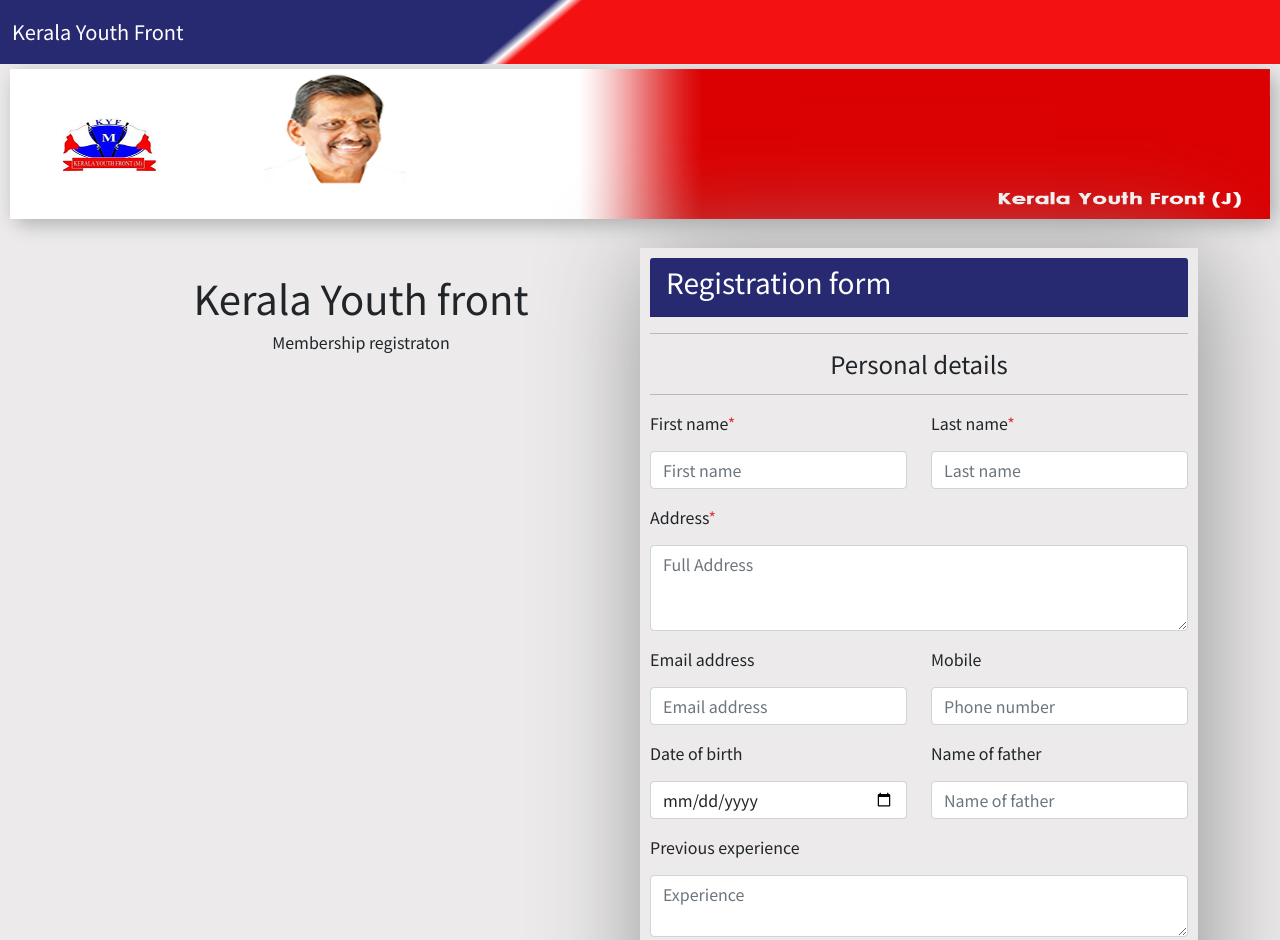
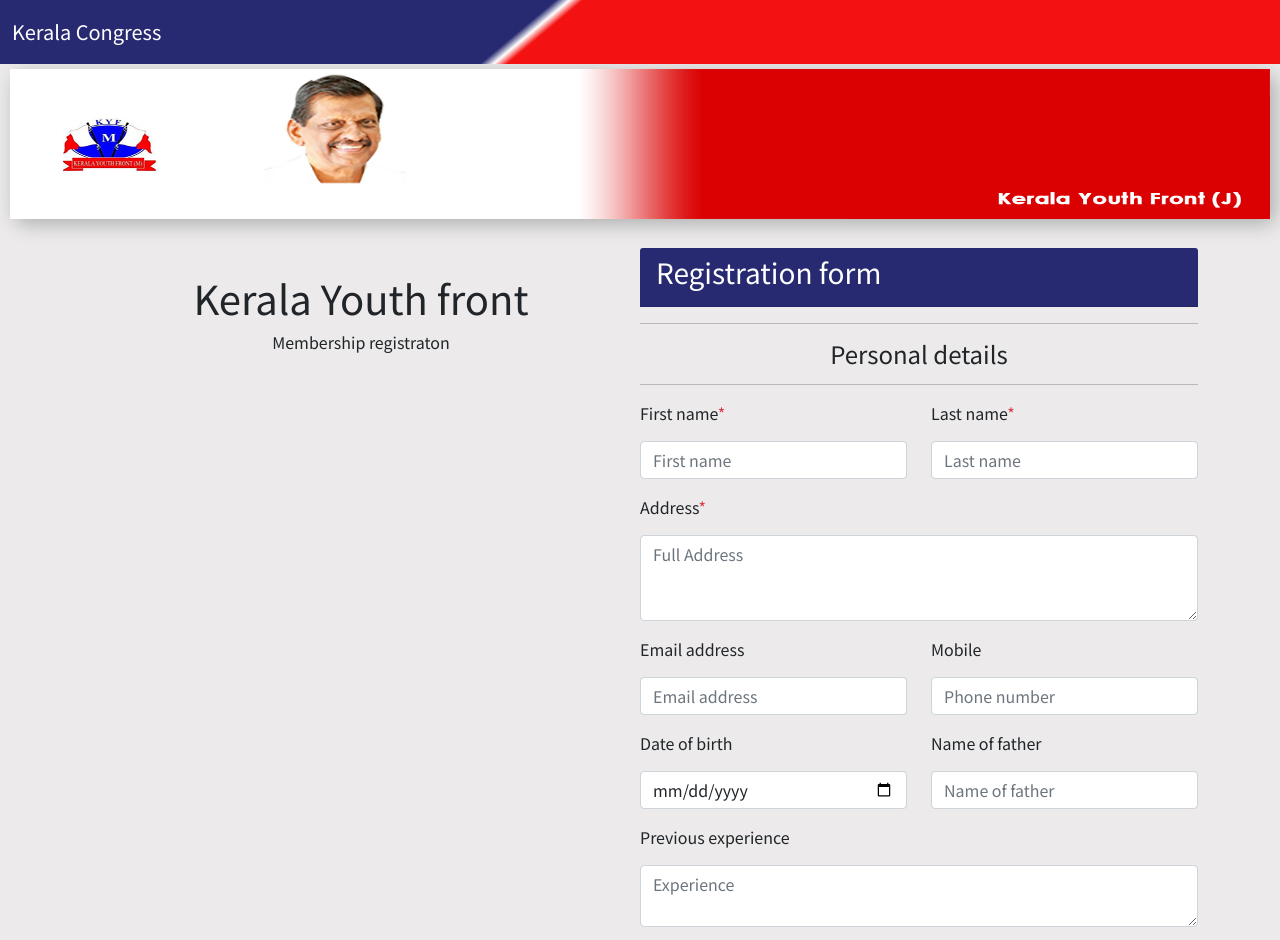
Before and after one commit to redeemer-projects/kyf-demo, a plain HTML site: page index.html in a window 1280 px wide. Shown: the top 940 px of the page. Drawn offline with nearby package versions, Linux system fonts and the light colour scheme.

Commit message:
Just for upload

```diff
--- a/index.html
+++ b/index.html
@@ -17,7 +17,7 @@
     <header>
         <nav class="navbar navbar-dark navbar-expand-lg header-bg">
             <div class="container-fluid">
-                <span class="navbar-brand mb-0 h1">Kerala Youth Front</span>
+                <span class="navbar-brand mb-0 h1">Kerala Congress</span>
             </div>
         </nav>
     </header>
@@ -35,10 +35,11 @@
             </div>
         </div>
         <div class="col-md-6 ">
-            <div class="mt-4 card-background">
-                <div class="card-header head-back">
-                    <h3 style="color: #FFF;">Registration form</h3>
-                </div>
+            <div class="card-header mt-4 head-back">
+                <h3 style="color: #FFF;">Registration form</h3>
+            </div>
+            <div class="">
+
                 <div class="">
                     <form action="/" method="POST">
                         <hr />
@@ -49,7 +50,7 @@
                                 <div class="">
                                     <div class="form-group">
                                         <label for="textFirstname">First name<span class="text-danger">*</span></label>
-                                        <input type="text" name="fname" placeholder="First name" id="textFirstName"
+                                        <input required type="text" name="fname" placeholder="First name" id="textFirstName"
                                             class="form-control my-3" />
                                     </div>
                                 </div>
@@ -57,13 +58,13 @@
                             <div class="col-md-6">
                                 <div class="form-group">
                                     <label for="textLastname">Last name<span class="text-danger">*</span></label>
-                                    <input type="text" name="lname" placeholder="Last name" id="textLastName"
+                                    <input required type="text" name="lname" placeholder="Last name" id="textLastName"
                                         class="form-control my-3" />
                                 </div>
                             </div>
                             <div class="form-group">
                                 <label for="textAddress">Address<span class="text-danger">*</span></label>
-                                <textarea name="address" id="textAddress" placeholder="Full Address" rows="3"
+                                <textarea required name="address" id="textAddress" placeholder="Full Address" rows="3"
                                     class="form-control my-3"></textarea>
                             </div>
 
@@ -72,14 +73,14 @@
                             <div class="col-sm-6">
                                 <div class="form-group">
                                     <label for="textEmail">Email address</label>
-                                    <input type="email" id="textEmail" name="email" placeholder="Email address"
+                                    <input required type="email" id="textEmail" name="email" placeholder="Email address"
                                         class="form-control my-3">
                                 </div>
                             </div>
                             <div class="col-sm-6">
                                 <div class="form-group">
                                     <label for="textPhoneNumber">Mobile</label>
-                                    <input type="number" class="form-control my-3" id="textPhoneNumber"
+                                    <input required type="number" class="form-control my-3" id="textPhoneNumber"
                                         placeholder="Phone number" name="mobile">
                                 </div>
                             </div>
@@ -88,13 +89,13 @@
                             <div class="col-md-6">
                                 <div class="form-group">
                                     <label for="textDob">Date of birth</label>
-                                    <input class="form-control my-3" type="date" name="dateofbirth" id="textDob" />
+                                    <input required class="form-control my-3" type="date" name="dateofbirth" id="textDob" />
                                 </div>
                             </div>
                             <div class="col-md-6">
                                 <div class="form-group">
                                     <label for="textFatherName">Name of father</label>
-                                    <input type="text" class="form-control my-3" name="fathername" id="textFatherName"
+                                    <input required type="text" class="form-control my-3" name="fathername" id="textFatherName"
                                         placeholder="Name of father">
                                 </div>
                             </div>
```
